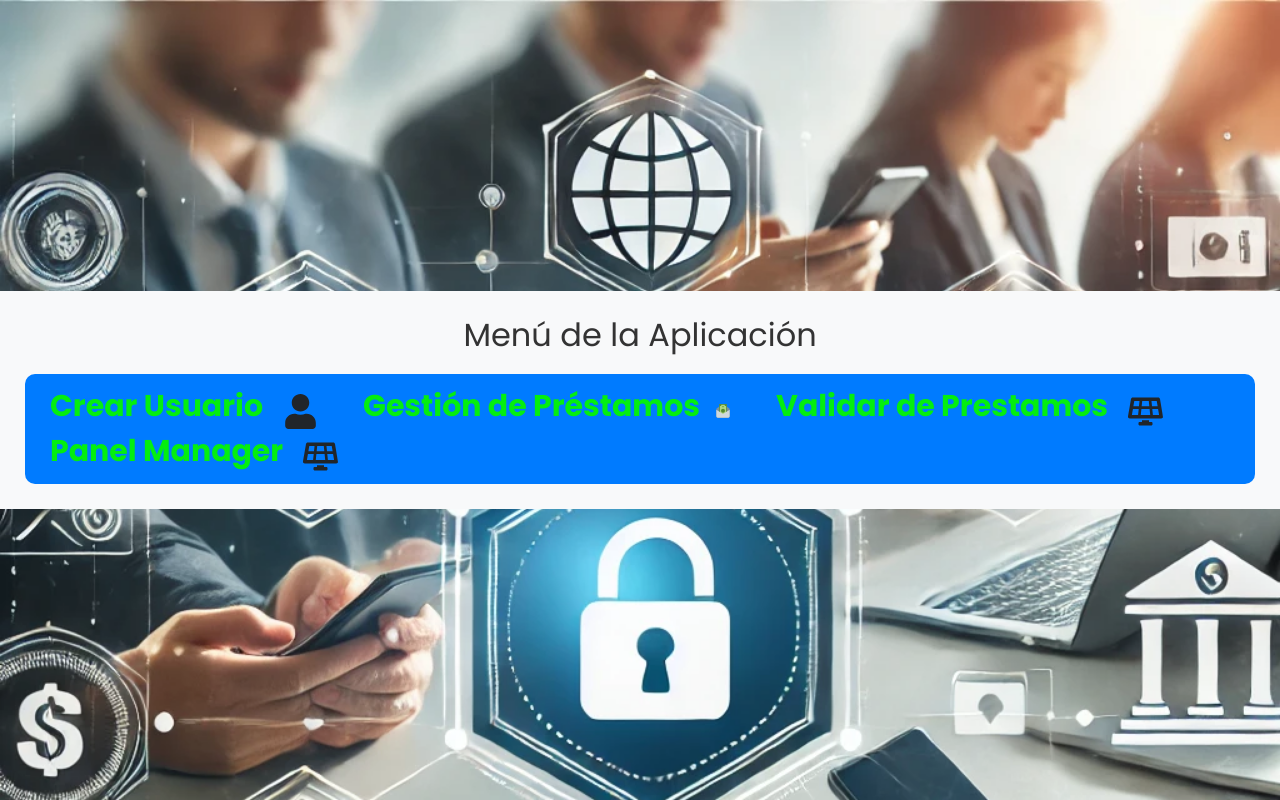
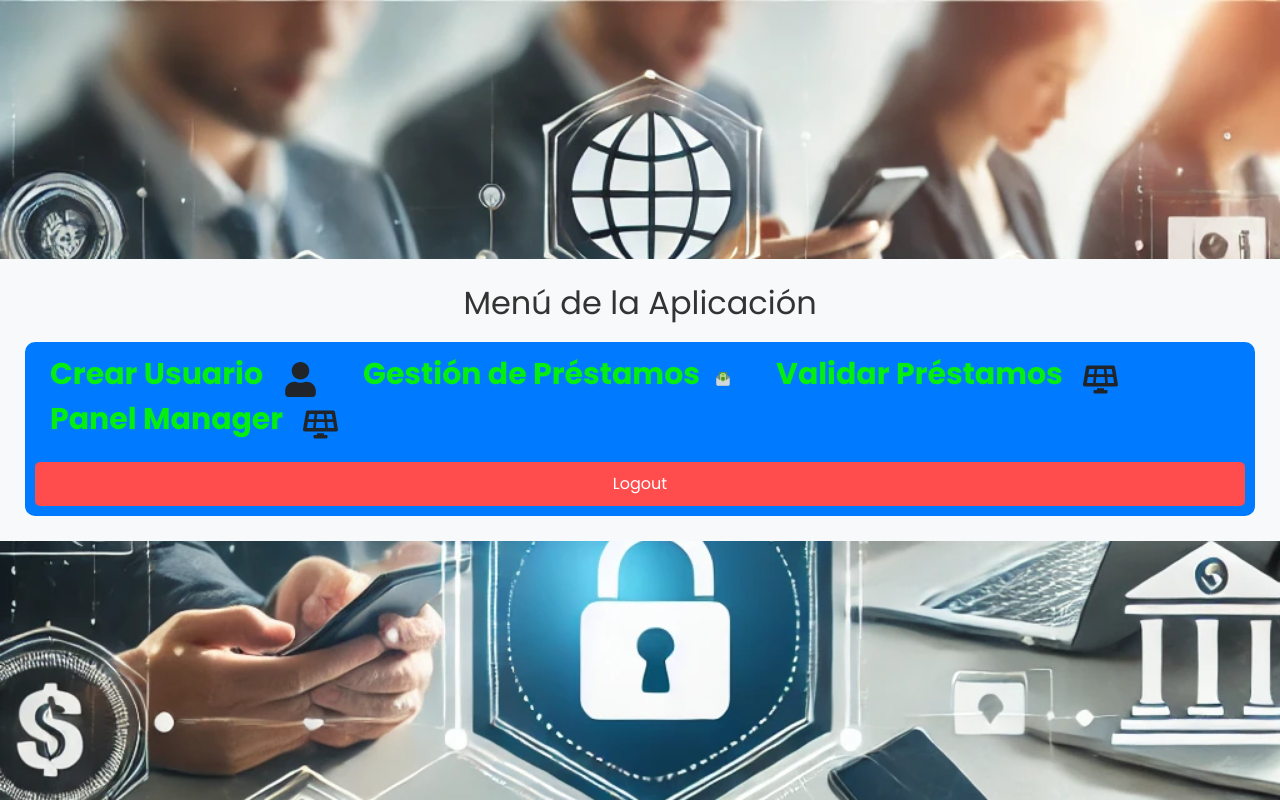
Before and after one commit to NestorErazo/PagaDiario, a React (Create React App) app: page /menu in a window 1280 px wide. Built offline with nearby package versions, Linux system fonts and the light colour scheme; the HTML template or start-up script is replaced by a standard one.

Commit message:
actualizacion Logout

```diff
--- a/src/components/Menu.css
+++ b/src/components/Menu.css
@@ -88,3 +88,18 @@
         font-size: 30px; /* Tamaño de fuente para pantallas grandes */
     }
 }
+.logout-button {
+    background-color: #ff4d4d; /* Color rojo */
+    color: white;
+    border: none;
+    padding: 10px 20px;
+    border-radius: 5px;
+    cursor: pointer;
+    font-size: 16px;
+    margin-top: 20px; /* Espaciado superior */
+    transition: background-color 0.3s ease;
+}
+
+.logout-button:hover {
+    background-color: #e60000; /* Color rojo oscuro al pasar el mouse */
+}
--- a/src/components/Menu.js
+++ b/src/components/Menu.js
@@ -1,11 +1,19 @@
-
 import React from 'react';
-import { Link } from 'react-router-dom';
+import { Link, useNavigate } from 'react-router-dom';
 import './Menu.css'; // Importa el archivo CSS para estilizar el menú
-import { FaUser  ,FaSolarPanel     } from "react-icons/fa"; // Importar íconos
+import { FaUser, FaSolarPanel } from "react-icons/fa"; // Importar íconos
 import { FcMoneyTransfer } from "react-icons/fc";
 
 const Menu = () => {
+    const navigate = useNavigate();
+
+    // Función de logout
+    const handleLogout = () => {
+        // Aquí puedes agregar la lógica para limpiar los datos de sesión
+        localStorage.removeItem('token'); // Ejemplo para limpiar el token de sesión
+        navigate('/'); // Redirige a la página de inicio de sesión
+    };
+
     return (
         <div className="menu-container">
             <h2>Menú de la Aplicación</h2>
@@ -13,26 +21,28 @@
                 <ul>
                     <li>
                         <Link to="/UserForm">Crear Usuario</Link>
-                          <FaUser className='icon' />
+                        <FaUser className='icon' />
                     </li>
                     <li>
                         <Link to="/CreditForm">Gestión de Préstamos</Link>
-                        <FcMoneyTransfer   />
+                        <FcMoneyTransfer />
                     </li>
                     <li>
-                        <Link to="/CreditDetails">Validar de Prestamos</Link>
-                        <FaSolarPanel      className='icon'/>
+                        <Link to="/CreditDetails">Validar Préstamos</Link>
+                        <FaSolarPanel className='icon' />
                     </li>
                     <li>
                         <Link to="/Manager">Panel Manager</Link>
-                        <FaSolarPanel      className='icon'/>
+                        <FaSolarPanel className='icon' />
                     </li>
-
                 </ul>
+                {/* Botón de logout */}
+                <button onClick={handleLogout} className="logout-button">
+                    Logout
+                </button>
             </nav>
         </div>
     );
-
 };
 
 export default Menu;
```
